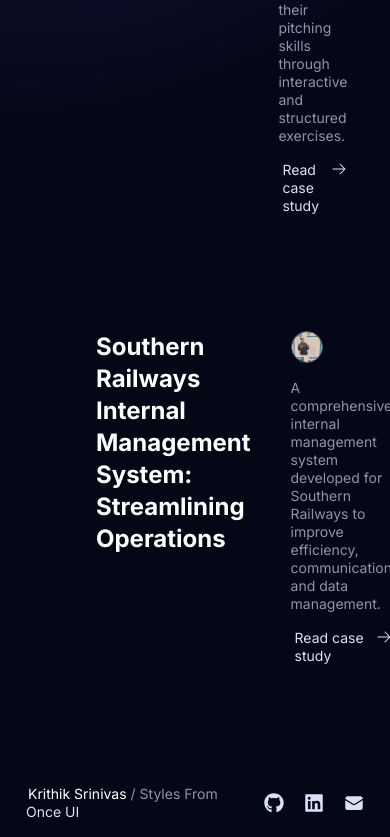
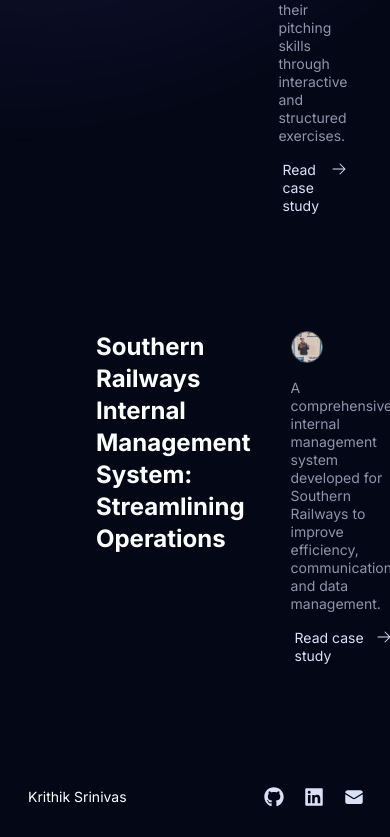
Before and after one commit to Krithik-sri/Portfolio, a Next.js app: page /work in a window 390 px wide. Shown: the part 488-1325 px from the top of the page. Built offline with nearby package versions, Linux system fonts and the light colour scheme.

Commit message:
Ui Fixed for mobile layout

```diff
--- a/src/components/Footer.tsx
+++ b/src/components/Footer.tsx
@@ -25,16 +25,6 @@
       >
         <Text variant="body-default-s" onBackground="neutral-strong">
           <Text paddingX="4">{person.name}</Text>
-          <Text onBackground="neutral-weak">
-            {/* Usage of this template requires attribution. Please don't remove the link to Once UI. */}
-            / Styles From{" "}
-            <SmartLink
-              style={{ marginLeft: "-0.125rem" }}
-              href="https://once-ui.com"
-            >
-              Once UI
-            </SmartLink>
-          </Text>
         </Text>
         <Flex gap="16">
           {social.map(
```
